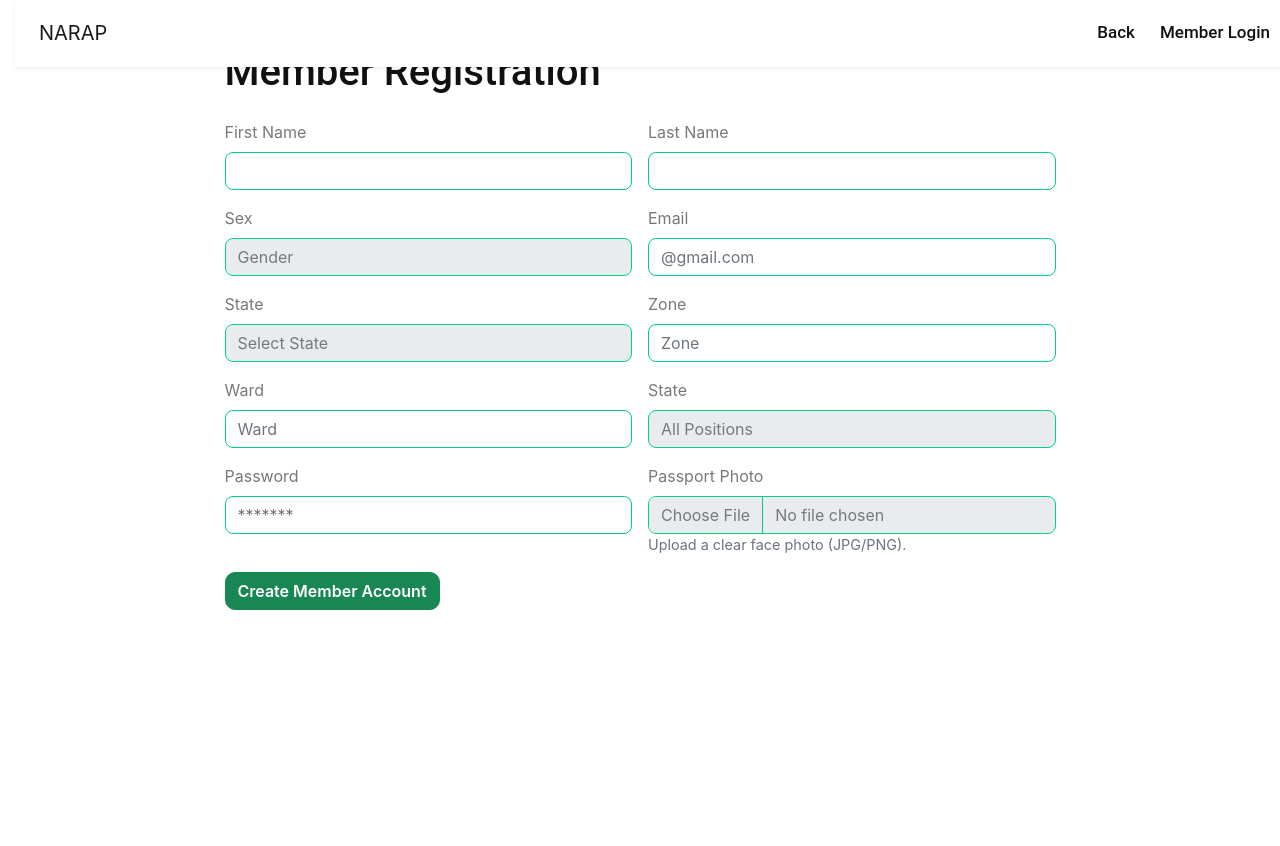
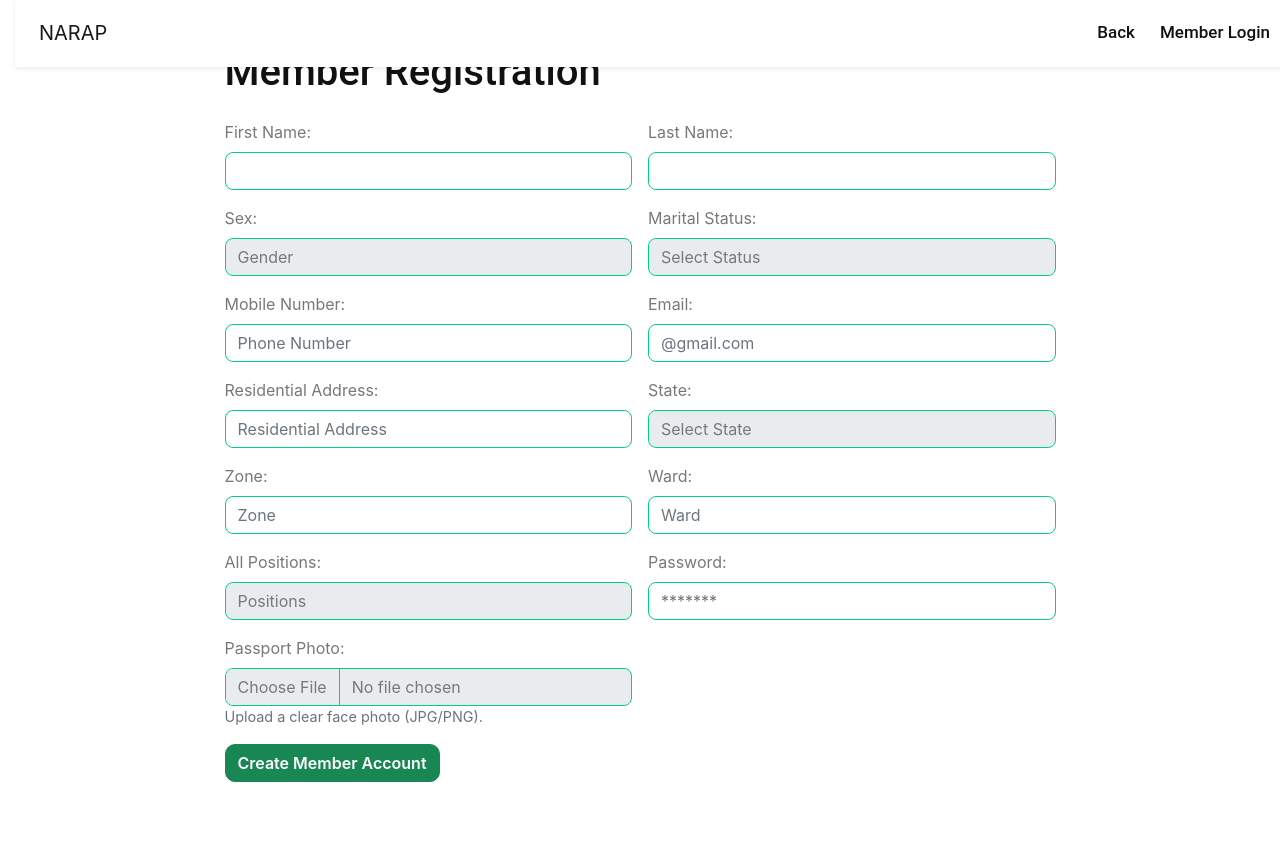
Before and after one commit to Mr-Simplicity-dev/NARAPnational, a PHP site: page /member/register.php in a window 1280 px wide. Before the commit the page ends 610 px from the top, so only its background shows below. Run offline with PHP 8.4, Linux system fonts and the light colour scheme.

Commit message:
make changes

```diff
--- a/public/member/register.php
+++ b/public/member/register.php
@@ -29,27 +29,50 @@
       <h1 class="mb-4">Member Registration</h1>
       <form id="memberForm" class="row g-3" enctype="multipart/form-data">
         <div class="col-md-6">
-          <label class="form-label">First Name</label>
+          <label class="form-label">First Name:</label>
           <input name="firstName" class="form-control" required>
         </div>
         <div class="col-md-6">
-          <label class="form-label">Last Name</label>
+          <label class="form-label">Last Name:</label>
           <input name="lastName" class="form-control" required>
         </div>
+
         <div class="col-md-6">
-          <label class="form-label">Sex</label>
+          <label class="form-label">Sex:</label>
           <select name="state" class="form-control" required>
           <option value="" selected disabled>Gender</option>
             <option>Male</option>
             <option>Female</option>
           </select>
         </div>
+
+
         <div class="col-md-6">
-          <label class="form-label">Email</label>
+          <label class="form-label">Marital Status:</label>
+          <select name="state" class="form-control" required>
+          <option value="" selected disabled>Select Status</option>
+            <option>Single</option>
+            <option>Married</option>
+          </select>
+        </div>
+
+        <div class="col-md-6">
+          <label class="form-label">Mobile Number:</label>
+          <input type="email" name="Mobile Number" class="form-control" required placeholder="Phone Number">
+        </div>
+
+        <div class="col-md-6">
+          <label class="form-label">Email:</label>
           <input type="email" name="email" class="form-control" required placeholder="@gmail.com">
         </div>
+
+         <div class="col-md-6">
+          <label class="form-label">Residential Address:</label>
+          <input type="email" name="Residential Address" class="form-control" required placeholder="Residential Address">
+        </div>
+
         <div class="col-md-6">
-          <label class="form-label">State</label>
+          <label class="form-label">State:</label>
           <select name="state" class="form-control" required>
             <option value="" selected disabled>Select State</option>
             <option>Abia</option>
@@ -92,21 +115,19 @@
           </select>
         </div>
         <div class="col-md-6">
-          <label class="form-label">Zone</label>
+          <label class="form-label">Zone:</label>
           <input name="Zone" class="form-control" placeholder="Zone">
         </div>
         <div class="col-md-6">
-          <label class="form-label">Ward</label>
+          <label class="form-label">Ward:</label>
           <input name="Ward" class="form-control" placeholder="Ward">
         </div>
         <div class="col-md-6">
-          <label class="form-label">State</label>
+          <label class="form-label">All Positions:</label>
           <select name="state" class="form-control" required>
-            <option value="" selected disabled>All Positions</option>
+            <option value="" selected disabled>Positions</option>
             <option>President</option>
             <option>Deputy President</option>
-            <option>Vice President</option>
-            All Positions
             <option>Vice President (North Central)</option>
             <option>Vice President (North East)</option>
             <option>Vice President (North West)</option>
@@ -136,11 +157,11 @@
           </select>
         </div>
         <div class="col-md-6">
-          <label class="form-label">Password</label>
+          <label class="form-label">Password:</label>
           <input type="password" name="password" class="form-control" minlength="6" required placeholder="*******">
         </div>
         <div class="col-md-6">
-          <label class="form-label">Passport Photo</label>
+          <label class="form-label">Passport Photo:</label>
           <input type="file" name="passport" class="form-control" accept="image/*" required>
           <div class="form-hint">Upload a clear face photo (JPG/PNG).</div>
         </div>
```
